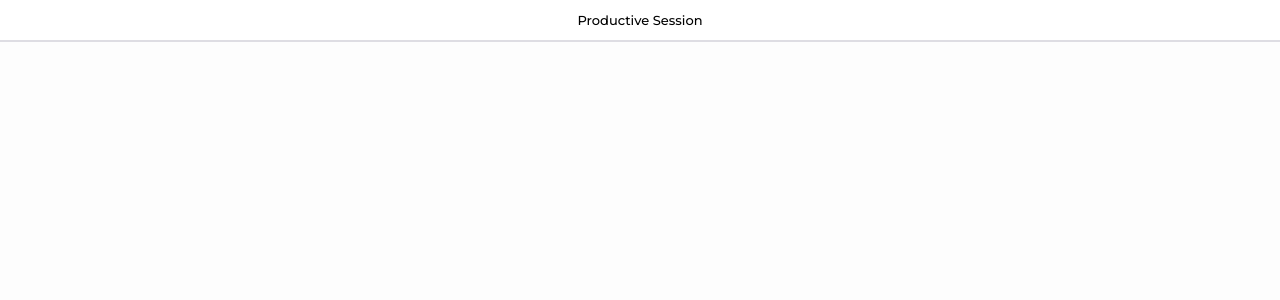
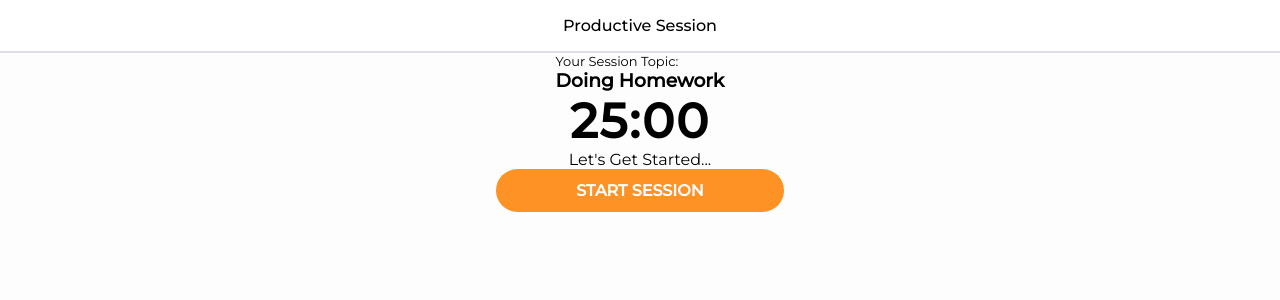
Before and after one commit to DandunAdi/pomodoro-app, a React (Create React App) app: page / in a window 1280 px wide. Shown: the top 300 px of the page. Built offline with nearby package versions, Linux system fonts and the light colour scheme.

Commit message:
add timer

```diff
--- a/src/App.js
+++ b/src/App.js
@@ -1,9 +1,15 @@
 import Header from "./components/Header";
+import Timer from "./components/Timer";
+import Topic from "./components/Topic";
 
 function App() {
   return (
-    <div className="text-center">
+    <div>
       <Header />
+      <main className="flex flex-column">
+        <Topic />
+        <Timer />
+      </main>
     </div>
   );
 }
--- a/src/components/Header.js
+++ b/src/components/Header.js
@@ -1,7 +1,7 @@
 const Header = () => {
   return (
     <div className="Header">
-      <p className="text-center my-1 sm font-weight-500">Productive Session</p>
+      <p className="text-center my-2 md fw-500">Productive Session</p>
     </div>
   );
 };
--- /dev/null
+++ b/src/components/Timer.js
@@ -0,0 +1,13 @@
+const Timer = () => {
+  return (
+    <div className="Timer text-center">
+      <h1 className="xl ls-2">25:00</h1>
+      <p className="md">Let's Get Started...</p>
+      <button className="btn btn-primary md text-white fw-700">
+        START SESSION
+      </button>
+    </div>
+  );
+};
+
+export default Timer;
--- /dev/null
+++ b/src/components/Topic.js
@@ -0,0 +1,10 @@
+const Topic = () => {
+  return (
+    <div className="Topic">
+      <p className="sm">Your Session Topic:</p>
+      <h3>Doing Homework</h3>
+    </div>
+  );
+};
+
+export default Topic;
--- a/src/sass/__helpers.scss
+++ b/src/sass/__helpers.scss
@@ -1,7 +1,4 @@
-.text-center {
-  text-align: center;
-}
-
+// --------------- LAYOUTS ---------------
 .my-1 {
   padding-top: 0.75rem;
   padding-bottom: 0.75rem;
@@ -11,18 +8,64 @@
   padding-bottom: 1rem;
 }
 
+.flex {
+  display: flex;
+  justify-content: center;
+  align-items: center;
+
+  &-column {
+    flex-direction: column;
+  }
+}
+
+// --------------- FONTS ---------------
+.text-center {
+  text-align: center;
+}
+.text-white {
+  color: #fff;
+}
+.text-secondary {
+  color: $lightGray;
+}
+.xs {
+  font-size: x-small;
+}
 .sm {
   font-size: small;
 }
 .md {
   font-size: medium;
 }
+.lg {
+  font-size: large;
+}
+.xl {
+  font-size: 3rem;
+}
+.ls-2 {
+  letter-spacing: 2px;
+}
 
-.font-weight {
+.fw {
   &-400 {
     font-weight: 400;
   }
   &-500 {
     font-weight: 500;
   }
+  &-700 {
+    font-weight: 700;
+  }
 }
+
+// --------------- COMPONENTS ---------------
+.btn {
+  padding: 0.75rem 5rem;
+  border-radius: 2rem;
+  display: inline-block;
+
+  &-primary {
+    background-color: $orange;
+  }
+}
--- a/src/sass/index.scss
+++ b/src/sass/index.scss
@@ -14,3 +14,9 @@ body {
   font-family: "Montserrat", sans-serif;
   background-color: #fdfdfd;
 }
+
+button {
+  outline: none;
+  border: none;
+  font-family: "Montserrat", sans-serif;
+}
```
Also changed, not shown: src/dist/index.css, 1 other file (tests, documents, lock files or other folders).
